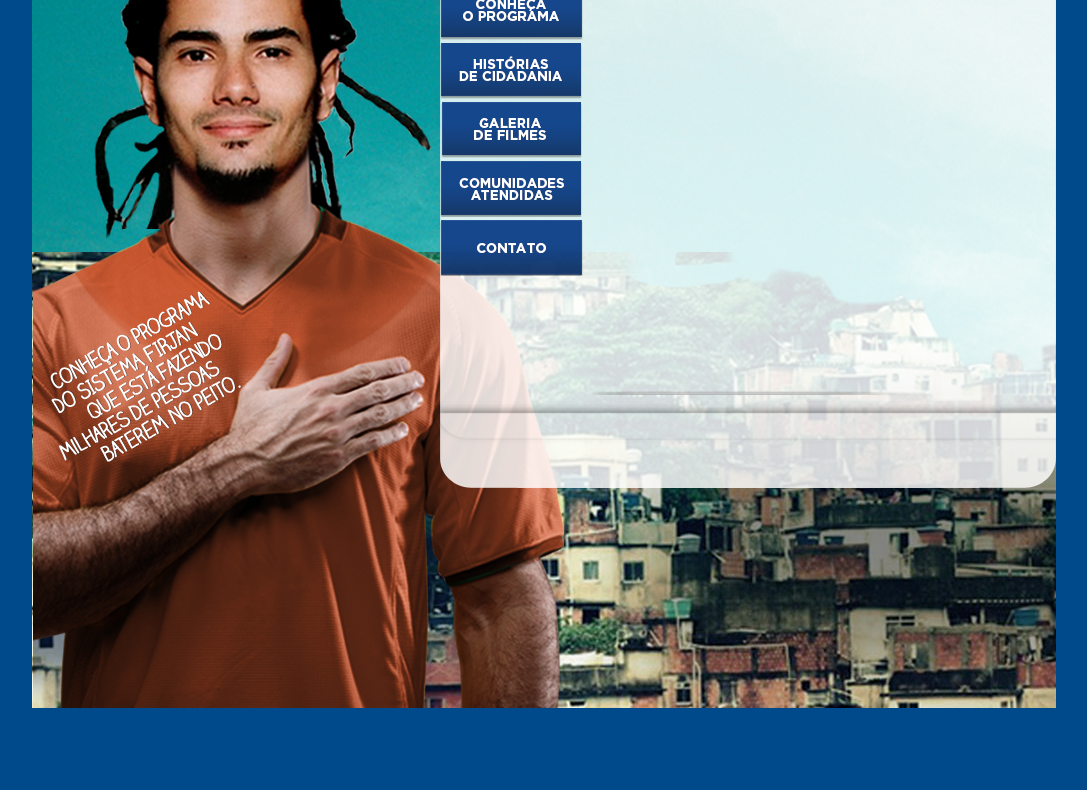
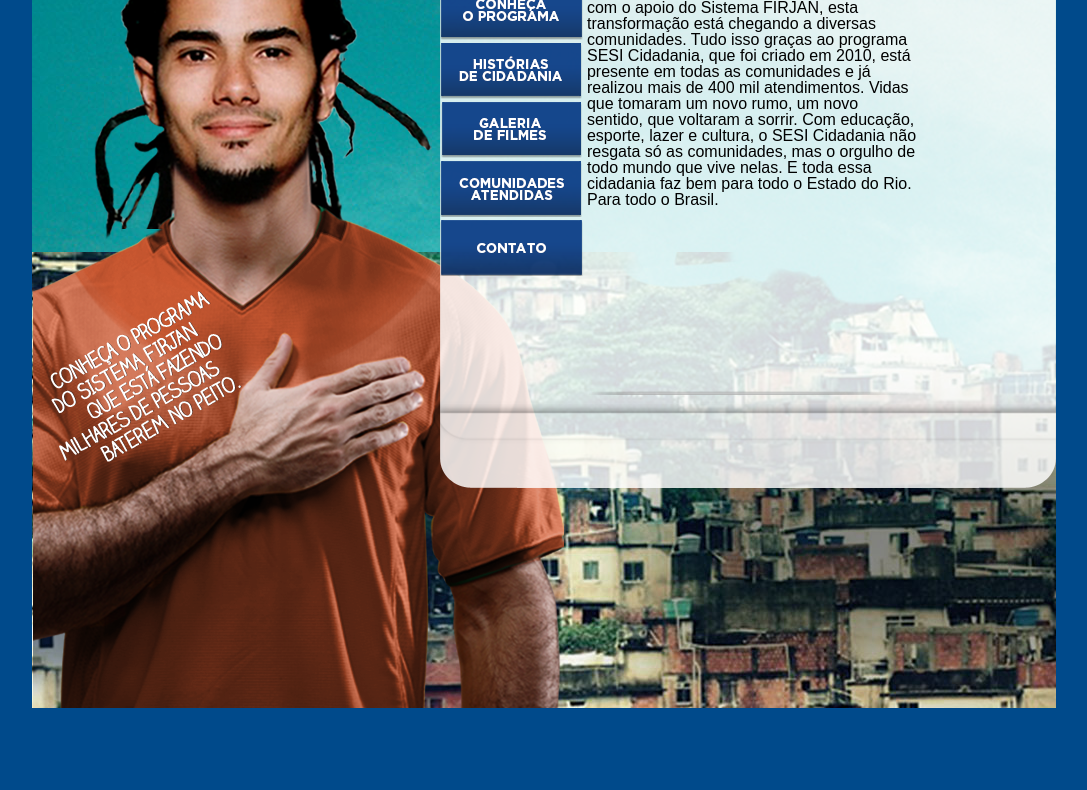
Before and after one commit to diogosoares5/SESI, a plain HTML site: page index.html in a window 1280 px wide. Shown: the part 60-850 px from the top of the page, without its empty margins (96-1183 px from the left). Drawn offline with Linux system fonts and the light colour scheme.

Commit message:
alteração index.html

```diff
--- a/index.html
+++ b/index.html
@@ -23,7 +23,7 @@
                         </ul>
                     </div>
                     <div class="Box-content">
-						aaaa
+						<p>O Rio de Janeiro está se transformando e, com o apoio do Sistema FIRJAN, esta transformação está chegando a diversas comunidades. Tudo isso graças ao programa SESI Cidadania, que foi criado em 2010, está presente em todas as comunidades e já realizou mais de 400 mil atendimentos. Vidas que tomaram um novo rumo, um novo sentido, que voltaram a sorrir. Com educação, esporte, lazer e cultura, o SESI Cidadania não resgata só as comunidades, mas o orgulho de todo mundo que vive nelas. E toda essa cidadania faz bem para todo o Estado do Rio. Para todo o Brasil.</p>
 					</div>
                 </div>
                 <div class="Box-footer"><img src="recursos/images/bg-box-content-footer.png" alt=""  /></div>
```
